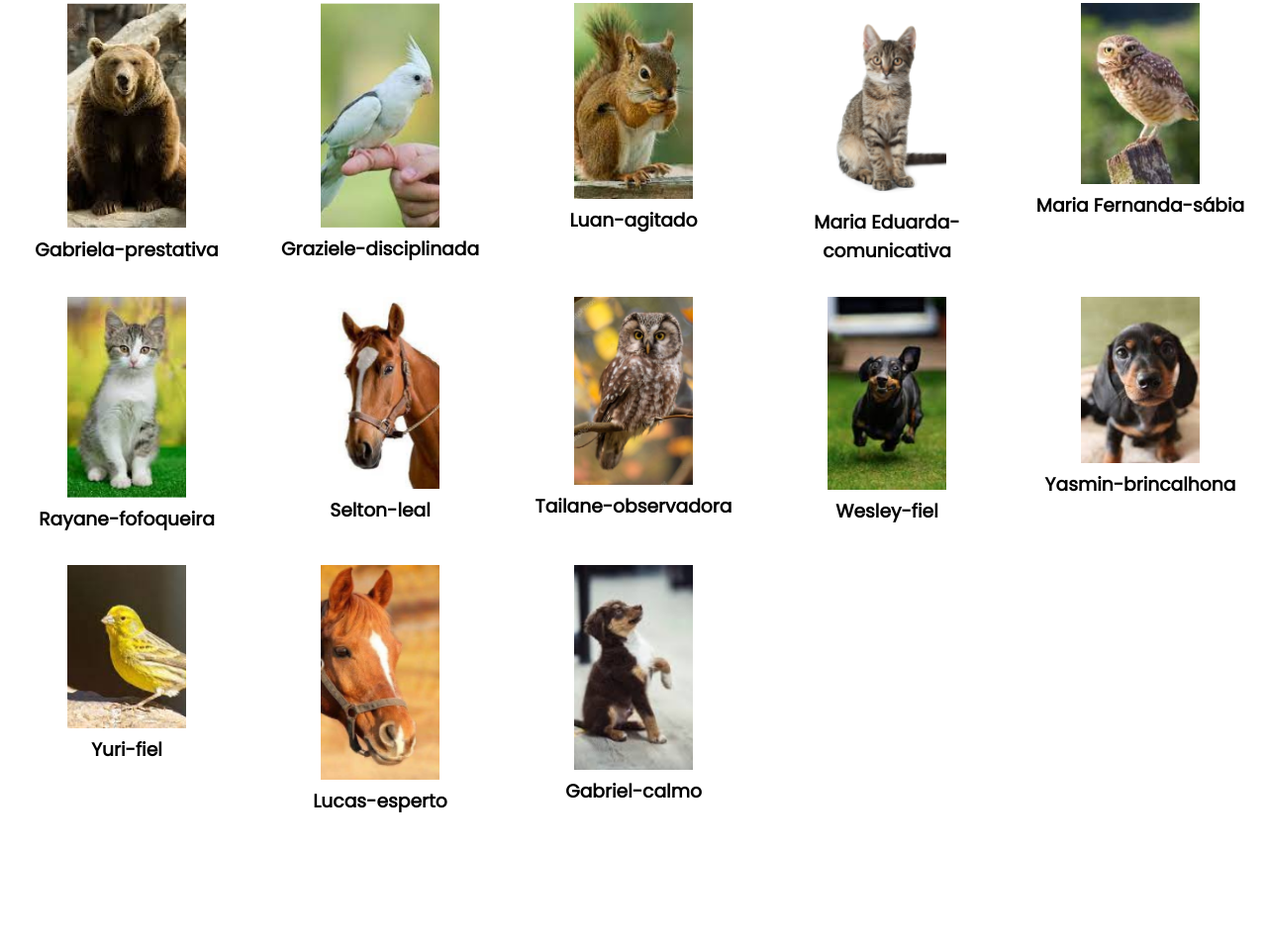
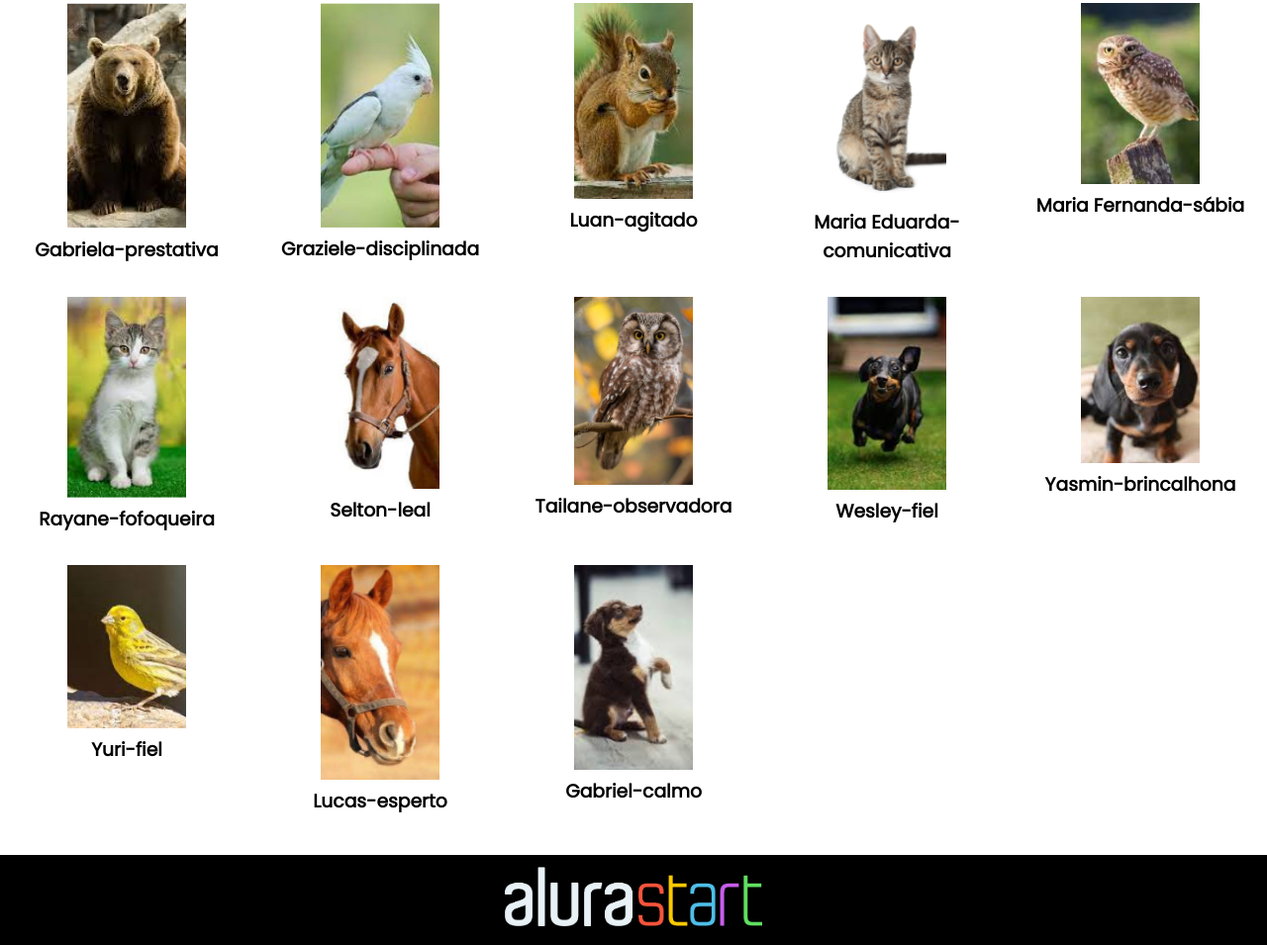
Before and after one commit to 0grazi00/Cria-odoSite, a plain HTML site: page index.html in a window 1280 px wide. Shown: the part 1075-2030 px from the top of the page at 99% size. Before the commit the page ends 1939 px from the top, so only its background shows below. Drawn offline with Linux system fonts and the light colour scheme.

Commit message:
Últimas alterações

```diff
--- a/index.html
+++ b/index.html
@@ -15,7 +15,7 @@
         <img class="cabecalho-imagem" src="alurastart logo.png" alt="logo da alura start">
         <ul class="cabecalho-lista">
             <li class="cabecalho-lista-item">Colégio Estadual Cívico-Militar Presidente Caetano Munhoz da Rocha</li>
-            <li class="cabecalho-lista-item">Graziele Vesoloski</li>
+            <li class="cabecalho-lista-item">Graziele Vesoloski - Aluna preferida da professora</li>
         </ul>
     </header>
     <section class="escola">
@@ -123,5 +123,8 @@
         </div>
         </div>
     </section>
+    <footer class="rodape">
+    <img class="rodape-imagem" src="alurastart logo.png" alt="logo da Alura Start">
+    </footer>
 </body>
 </html>
--- a/style.css
+++ b/style.css
@@ -72,3 +72,11 @@ body {
     display: grid;
     grid-template-columns: 20% 20% 20% 20% 20%;
 }
+.rodape{
+    background-color: black;
+    text-align: center;
+}
+.rodape-imagem{
+    height: 60px;
+    padding: 12px 0;
+}
```
